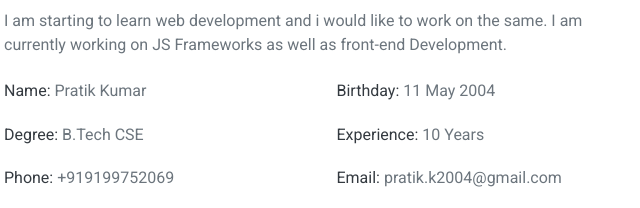
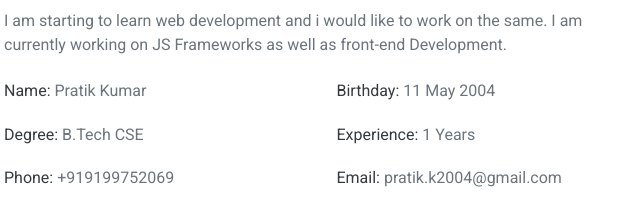
Before and after one commit to pc0781/personal-webpage, a plain HTML site: page index.html in a window 1280 px wide. Shown: the part 1200-1408 px from the top of the page, 556-1196 px from the left. Drawn offline with nearby package versions, Linux system fonts and the light colour scheme.

Commit message:
Update index.html

```diff
--- a/index.html
+++ b/index.html
@@ -115,7 +115,7 @@
                         <div class="col-sm-6 py-2"><h6>Name: <span class="text-secondary">Pratik Kumar</span></h6></div>
                         <div class="col-sm-6 py-2"><h6>Birthday: <span class="text-secondary">11 May 2004</span></h6></div>
                         <div class="col-sm-6 py-2"><h6>Degree: <span class="text-secondary">B.Tech CSE</span></h6></div>
-                        <div class="col-sm-6 py-2"><h6>Experience: <span class="text-secondary">10 Years</span></h6></div>
+                        <div class="col-sm-6 py-2"><h6>Experience: <span class="text-secondary">1 Years</span></h6></div>
                         <div class="col-sm-6 py-2"><h6>Phone: <span class="text-secondary">+919199752069</span></h6></div>
                         <div class="col-sm-6 py-2"><h6>Email: <span class="text-secondary">pratik.k2004@gmail.com</span></h6></div>
                         <div class="col-sm-6 py-2"><h6>Address: <span class="text-secondary">Began Mens Hostel, SRM University, TN</span></h6></div>
```
